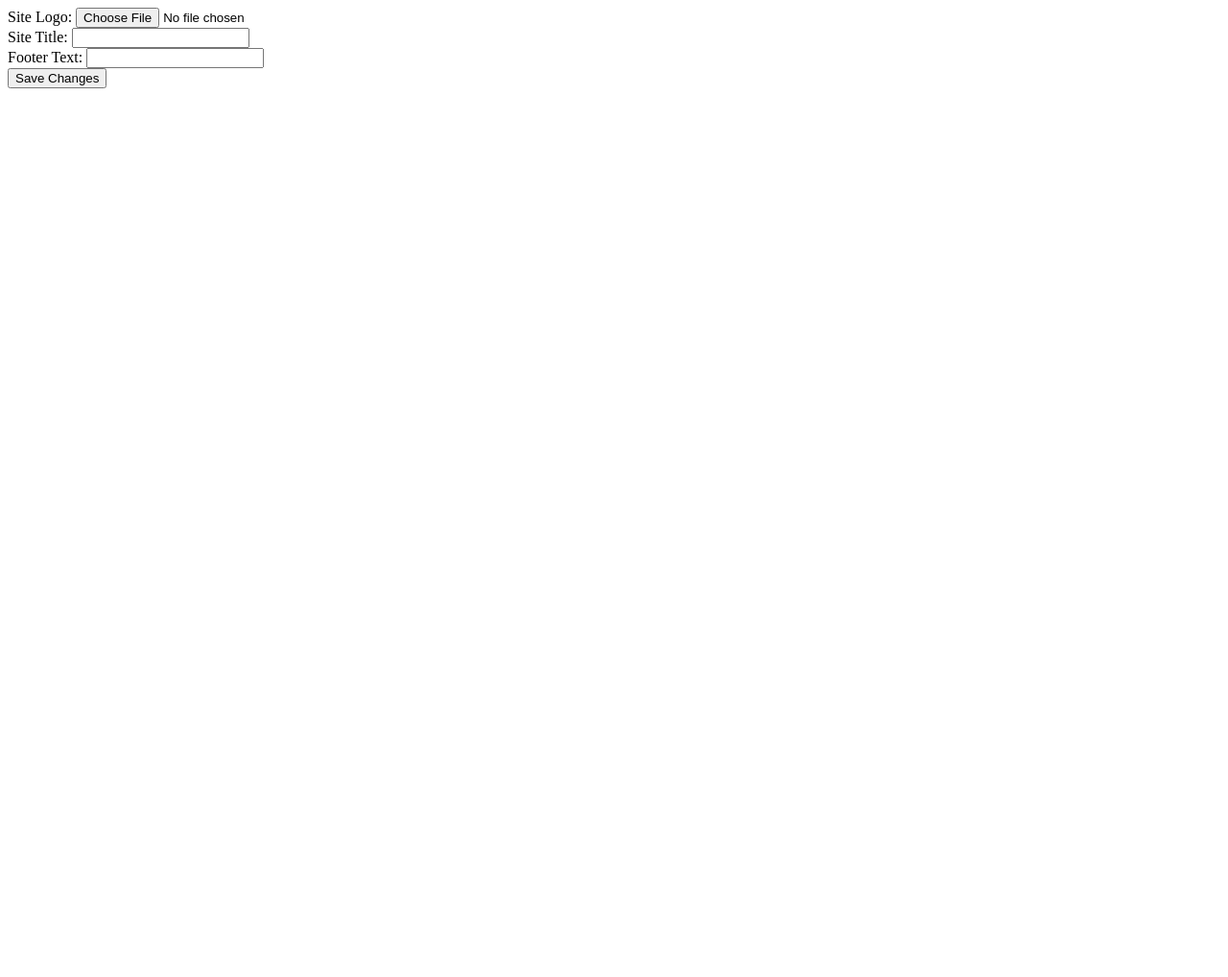
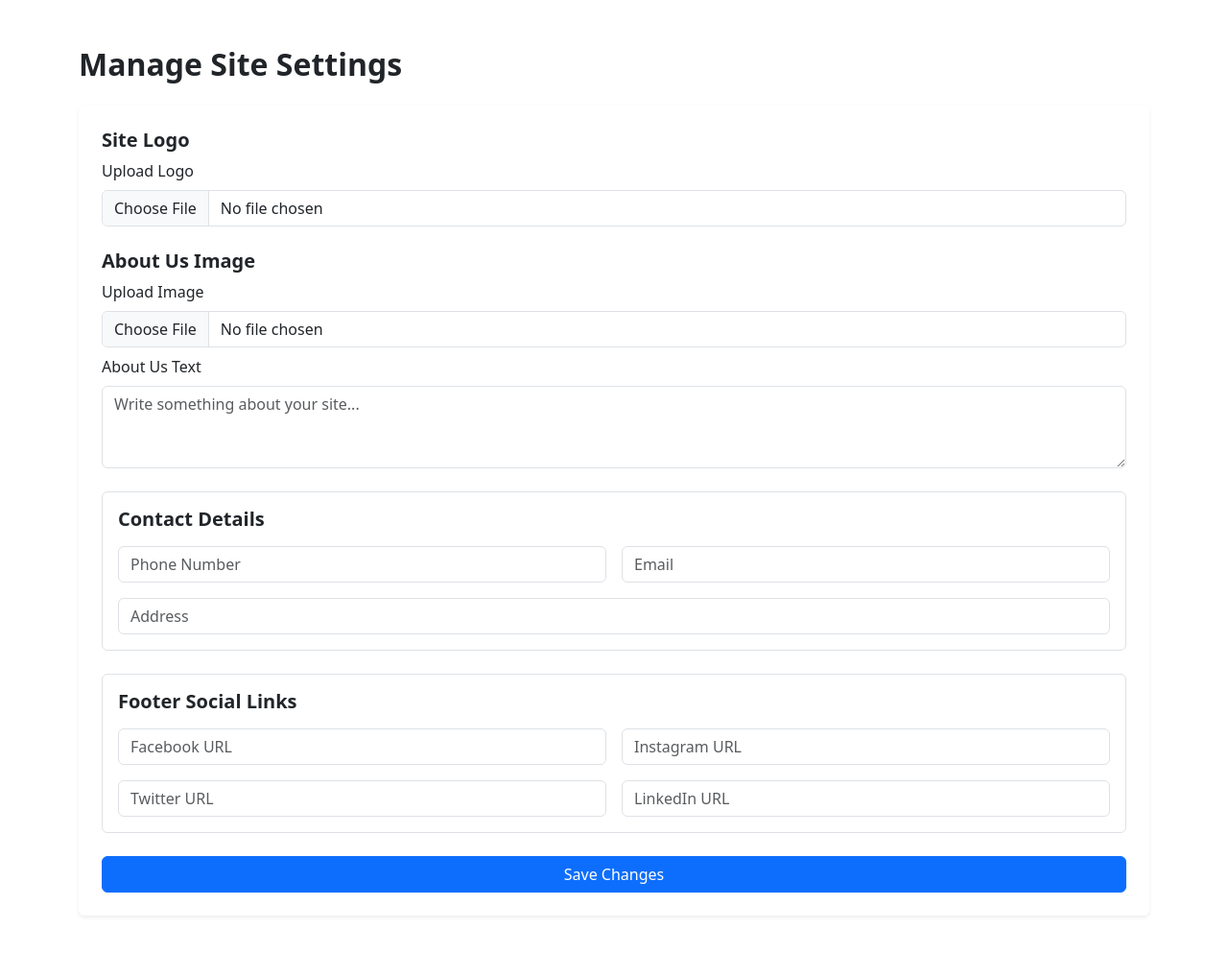
Before and after one commit to SaileshAcharya1229/EPC, a PHP site: page /dashboard/partials/manage_site.php in a window 1280 px wide. Shown: the whole page at 96% size. Before the commit the page ends 92 px from the top, so only its background shows below. Run offline with PHP 8.4, Linux system fonts and the light colour scheme.

Commit message:
adding managae site page

```diff
--- a/dashboard/Assets/style.css
+++ b/dashboard/Assets/style.css
@@ -10,7 +10,7 @@ body {
 #sidebar {
   width: 250px;
   height: calc(100% - 60px);
-  position: fixed;
+  position: static;
   left: 0;
   top: 60px;
   background-color: #1f232a;
--- a/dashboard/index.php
+++ b/dashboard/index.php
@@ -2,6 +2,8 @@
 error_reporting(E_ALL);
 ini_set('display_errors', 1);
 $page = $_GET['page'] ?? 'home';
+// Debug output
+
 ?>
 
 <!DOCTYPE html>
@@ -45,8 +47,8 @@ $page = $_GET['page'] ?? 'home';
             include 'partials/service_list.php';
          } elseif ($page === 'manage_site') {
             include 'partials/manage_site.php';
-             include 'partials/viewcategory.php';
-        } elseif ($page === 'add_services') {
+         }
+         elseif ($page === 'add_services') {
             include 'partials/add_services.php';
 
         } elseif ($page === 'settings') {
--- a/dashboard/partials/manage_site.php
+++ b/dashboard/partials/manage_site.php
@@ -1,41 +1,99 @@
 <?php
 // Handle form submission
 if ($_SERVER['REQUEST_METHOD'] === 'POST') {
-    // Handle logo upload
-    if (isset($_FILES['site_logo']) && $_FILES['site_logo']['error'] === UPLOAD_ERR_OK) {
     $uploadDir = __DIR__ . '/../uploads/';
     if (!is_dir($uploadDir)) {
         mkdir($uploadDir, 0755, true);
     }
+
+    // Upload site logo
+    if (!empty($_FILES['site_logo']['name'])) {
         $logoPath = $uploadDir . basename($_FILES['site_logo']['name']);
         move_uploaded_file($_FILES['site_logo']['tmp_name'], $logoPath);
-        // Save $logoPath to your database or config
     }
 
-    // Save footer and other details
-    $footer_text = $_POST['footer_text'] ?? '';
-    $site_title = $_POST['site_title'] ?? '';
-    // Save $footer_text and $site_title to your database or config
+    // Upload About Us Image
+    if (!empty($_FILES['about_image']['name'])) {
+        $aboutPath = $uploadDir . basename($_FILES['about_image']['name']);
+        move_uploaded_file($_FILES['about_image']['tmp_name'], $aboutPath);
+    }
 
-    echo "<div class='alert alert-success'>Settings updated successfully.</div>";
+    // Handle other fields
+    $about_text = $_POST['about_text'] ?? '';
+    $phone = $_POST['phone'] ?? '';
+    $email = $_POST['email'] ?? '';
+    $address = $_POST['address'] ?? '';
+    $facebook = $_POST['facebook'] ?? '';
+    $instagram = $_POST['instagram'] ?? '';
+    $twitter = $_POST['twitter'] ?? '';
+    $linkedin = $_POST['linkedin'] ?? '';
+
+    // Save logic (DB/config) goes here...
+
+    echo "<div class='alert alert-success container mt-3'>Settings updated successfully.</div>";
 }
 ?>
 
-<form method="post" enctype="multipart/form-data">
-    <div>
-        <label for="site_logo">Site Logo:</label>
-        <input type="file" name="site_logo" id="site_logo" accept="image/*">
+<link href="https://cdn.jsdelivr.net/npm/bootstrap@5.3.2/dist/css/bootstrap.min.css" rel="stylesheet">
+
+<div class="container py-5">
+    <h2 class="fw-bold mb-4">Manage Site Settings</h2>
+
+    <form method="post" enctype="multipart/form-data" class="bg-white p-4 rounded shadow-sm">
+
+        <!-- Site Logo -->
+        <div class="mb-4">
+            <h5 class="fw-semibold">Site Logo</h5>
+            <label class="form-label">Upload Logo</label>
+            <input type="file" name="site_logo" class="form-control" accept="image/*">
         </div>
-    <div>
-        <label for="site_title">Site Title:</label>
-        <input type="text" name="site_title" id="site_title" value="">
+
+        <!-- About Us Image + Text -->
+        <div class="mb-4">
+            <h5 class="fw-semibold">About Us Image</h5>
+            <label class="form-label">Upload Image</label>
+            <input type="file" name="about_image" class="form-control mb-2" accept="image/*">
+
+            <label class="form-label">About Us Text</label>
+            <textarea name="about_text" class="form-control" rows="3" placeholder="Write something about your site..."></textarea>
         </div>
-    <div>
-        <label for="footer_text">Footer Text:</label>
-        <input type="text" name="footer_text" id="footer_text" value="">
+
+        <!-- Contact Details -->
+        <div class="border rounded p-3 mb-4">
+            <h5 class="fw-semibold mb-3">Contact Details</h5>
+            <div class="row g-3">
+                <div class="col-md-6">
+                    <input type="text" name="phone" class="form-control" placeholder="Phone Number">
                 </div>
-    <!-- Add more fields as needed -->
-    <div>
-        <button type="submit">Save Changes</button>
+                <div class="col-md-6">
+                    <input type="email" name="email" class="form-control" placeholder="Email">
                 </div>
+                <div class="col-12">
+                    <input type="text" name="address" class="form-control" placeholder="Address">
+                </div>
+            </div>
+        </div>
+
+        <!-- Footer Social Links -->
+        <div class="border rounded p-3 mb-4">
+            <h5 class="fw-semibold mb-3">Footer Social Links</h5>
+            <div class="row g-3">
+                <div class="col-md-6">
+                    <input type="url" name="facebook" class="form-control" placeholder="Facebook URL">
+                </div>
+                <div class="col-md-6">
+                    <input type="url" name="instagram" class="form-control" placeholder="Instagram URL">
+                </div>
+                <div class="col-md-6">
+                    <input type="url" name="twitter" class="form-control" placeholder="Twitter URL">
+                </div>
+                <div class="col-md-6">
+                    <input type="url" name="linkedin" class="form-control" placeholder="LinkedIn URL">
+                </div>
+            </div>
+        </div>
+
+        <!-- Save Button -->
+        <button type="submit" class="btn btn-primary w-100">Save Changes</button>
     </form>
+</div>
```
Lines whose indentation alone changed are shown as unchanged.
